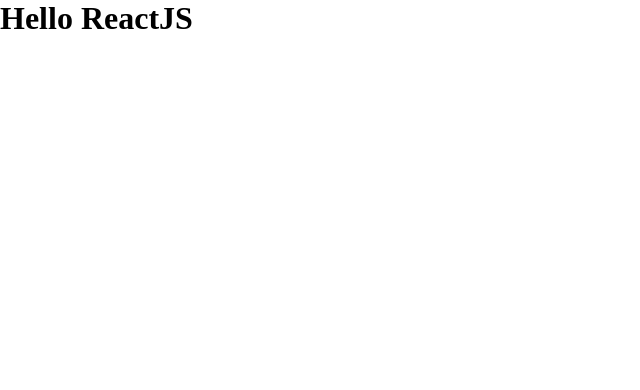
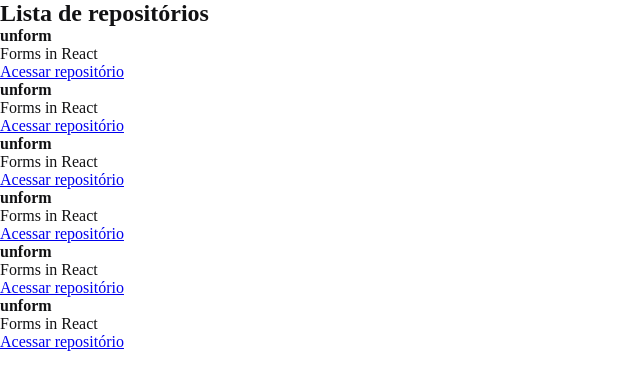
Before and after one commit to michelwene/react-explorer, a React app: page / in a window 1280 px wide. Shown: the top 390 px of the page, without its empty margins (0-640 px from the left). Built offline with nearby package versions, Linux system fonts and the light colour scheme.

Commit message:
creat components

```diff
--- a/src/App.jsx
+++ b/src/App.jsx
@@ -1,5 +1,6 @@
+import { RepositoryList } from "./components/RepositoryList.jsx";
 import "./styles/global.scss";
 
 export function App() {
-  return <h1>Hello ReactJS</h1>;
+  return <RepositoryList />;
 }
--- /dev/null
+++ b/src/components/RepositoryItem.jsx
@@ -0,0 +1,9 @@
+export function RepositoryItem(props) {
+  return (
+    <li>
+      <strong>{props.repository.name ?? 'ta vázio essa parada'}</strong>
+      <p>{props.repository.description}</p>
+      <a href={props.repository.link}>Acessar repositório</a>
+    </li>
+  );
+}
--- /dev/null
+++ b/src/components/RepositoryList.jsx
@@ -0,0 +1,23 @@
+import { RepositoryItem } from "./RepositoryItem.jsx";
+
+const repository = {
+  name: "unform",
+  description: "Forms in React",
+  link: "https://github.com/unform/unform",
+};
+
+export function RepositoryList() {
+  return (
+    <section className="repository-list">
+      <h1>Lista de repositórios</h1>
+      <ul>
+        <RepositoryItem repository={repository} />
+        <RepositoryItem repository={repository} />
+        <RepositoryItem repository={repository} />
+        <RepositoryItem repository={repository} />
+        <RepositoryItem repository={repository} />
+        <RepositoryItem repository={repository} />
+      </ul>
+    </section>
+  );
+}
--- a/src/styles/global.scss
+++ b/src/styles/global.scss
@@ -5,5 +5,7 @@
 }
 
 body {
-  font: Arial, sans-serif;
+  color: #121214;
+  font: "Helvetica Neue", Arial, sans-serif;
+  font-size: 16px;
 }
```
